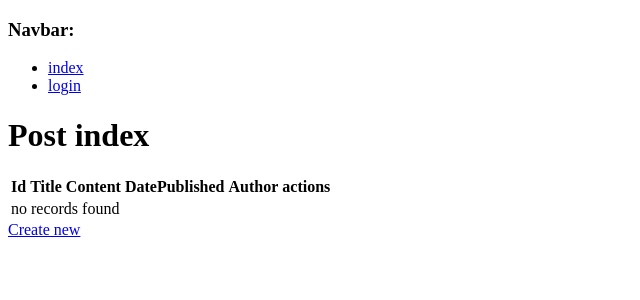
After one commit to sauliusGTO3000/CodeAcademyPhpExam, a Symfony app: template my_project/templates/post/indexAdmin.html.twig in a window 1280 px wide. The commit adds this page. Shown: the top 300 px of the page, without its empty margins (0-640 px from the left). Run offline with Twig, Linux system fonts and the light colour scheme; the template is opened without the code that fills it, so the values that code supplies are empty; some libraries are stand-ins or nearby versions.

Commit message:
navbar added

```diff
--- a/my_project/composer.json
+++ b/my_project/composer.json
@@ -4,7 +4,7 @@
     "require": {
         "php": "^7.1.3",
         "ext-iconv": "*",
-        "sensio/framework-extra-bundle": "^5.1",
+        "sensio/framework-extra-bundle": "^5.2",
         "symfony/asset": "^4.1",
         "symfony/console": "^4.1",
         "symfony/expression-language": "^4.1",
--- a/my_project/templates/base.html.twig
+++ b/my_project/templates/base.html.twig
@@ -6,6 +6,9 @@
         {% block stylesheets %}{% endblock %}
     </head>
     <body>
+    {% block navbar %}
+        {% include 'navbar.html.twig' %}
+    {% endblock %}
         {% block body %}{% endblock %}
         {% block javascripts %}{% endblock %}
     </body>
--- /dev/null
+++ b/my_project/templates/navbar.html.twig
@@ -0,0 +1,19 @@
+{% extends 'base.html.twig' %}
+{% block navbar %}
+    <h3>Navbar:</h3>
+    <ul>
+        <li><a href="{{ path('index') }}">index</a></li>
+        {% if app.user %}
+            <li><a href="/logout"> logout</a></li>
+            {% else %}
+                <li><a href="login"> login</a></li>
+        {% endif %}
+    {% if app.user %}
+        <li><a href="user">autoriai</a></li>
+    {% endif %}
+    {% if app.user %}
+        <li><a href="{{ path('postsforadmin') }}">postai(admin view)</a></li>
+    {% endif %}
+
+    </ul>
+{% endblock %}
--- a/my_project/templates/post/edit.html.twig
+++ b/my_project/templates/post/edit.html.twig
@@ -4,7 +4,6 @@
 
 {% block body %}
     <h1>Edit Post</h1>
-
     {{ include('post/_form.html.twig', {'button_label': 'Update'}) }}
 
     <a href="{{ path('post_index') }}">back to list</a>
--- /dev/null
+++ b/my_project/templates/post/indexAdmin.html.twig
@@ -0,0 +1,44 @@
+{% extends 'base.html.twig' %}
+
+{% block title %}Post index for administrator{% endblock %}
+
+{% block body %}
+    <h1>Post index</h1>
+
+    <table class="table">
+        <thead>
+        <tr>
+            <th>Id</th>
+            <th>Title</th>
+            <th>Content</th>
+            <th>DatePublished</th>
+            <th>Author</th>
+            <th>actions</th>
+
+        </tr>
+        </thead>
+        <tbody>
+        {% for post in postRepository.findPosted(10) %}
+            <tr>
+                <td>{{ post.id }}</td>
+                <td>{{ post.title }}</td>
+                <td>{{ post.content }}</td>
+                <td>{{ post.datePublished ? post.datePublished|date('Y-m-d H:i:s') : '' }}</td>
+                <td>{{ post.author.username }}</td>
+
+                <td>
+                    <a href="{{ path('post_show', {'id': post.id}) }}">show</a>
+                    <a href="{{ path('post_edit', {'id': post.id}) }}">edit</a>
+                </td>
+
+            </tr>
+        {% else %}
+            <tr>
+                <td colspan="6">no records found</td>
+            </tr>
+        {% endfor %}
+        </tbody>
+    </table>
+
+    <a href="{{ path('post_new') }}">Create new</a>
+{% endblock %}
--- a/my_project/templates/post/show.html.twig
+++ b/my_project/templates/post/show.html.twig
@@ -26,6 +26,7 @@
             <tr>
                 <th>Author</th>
                 <td>{{ post.author.username }}</td>
+                <td><a href="{{ path('user_show', {'id': post.author.id}) }}">linkas i autoriaus puslapi</a></td>
             </tr>
         </tbody>
     </table>
--- a/my_project/templates/user/show.html.twig
+++ b/my_project/templates/user/show.html.twig
@@ -34,6 +34,6 @@
 
     <h1> {{ user.username }} parašė:</h1>
     {% for post in postRepository.findbyAuthor(user.id ) %}
-            <a href="/post/{{ post.id }}">{{ post.title }}</a>
-        {% endfor %}</h3>
+        <a href="/post/{{ post.id }}">{{ post.title }}</a>
+    {% endfor %}
 {% endblock %}
```
Also changed, not shown: my_project/src/Controller/PostController.php (+10 -0 lines), 1 other file.
